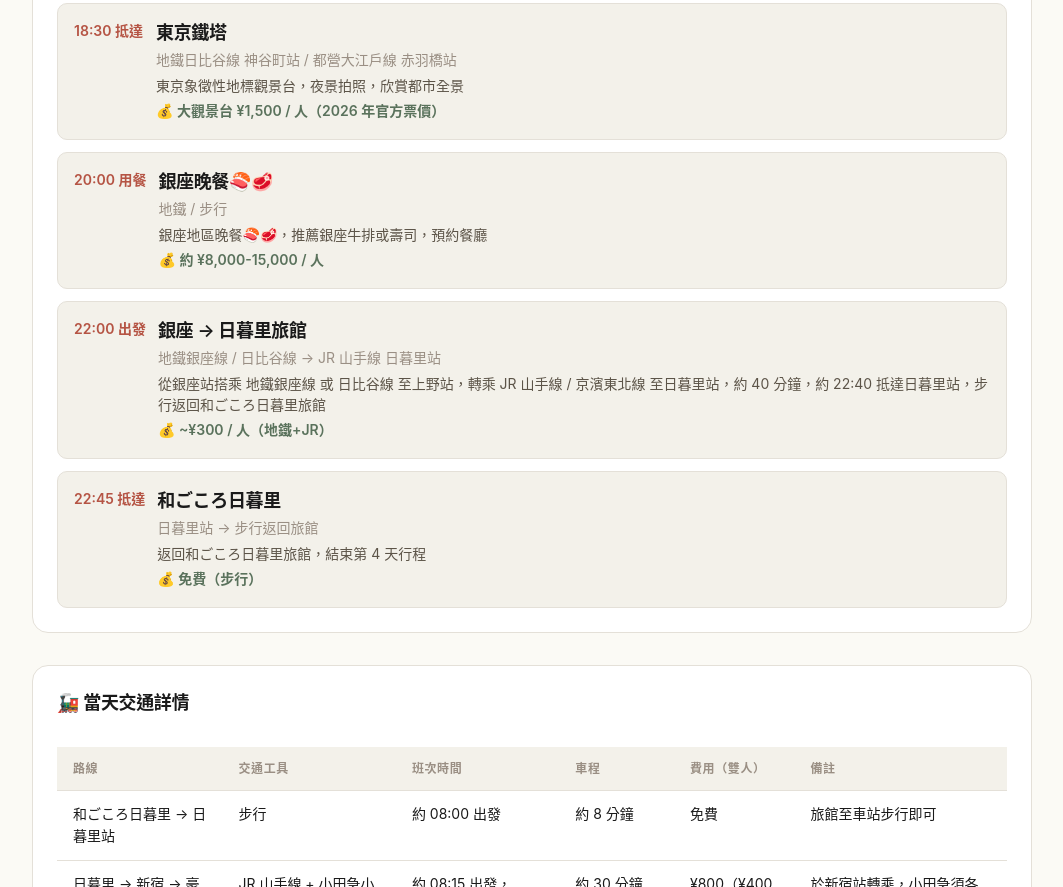
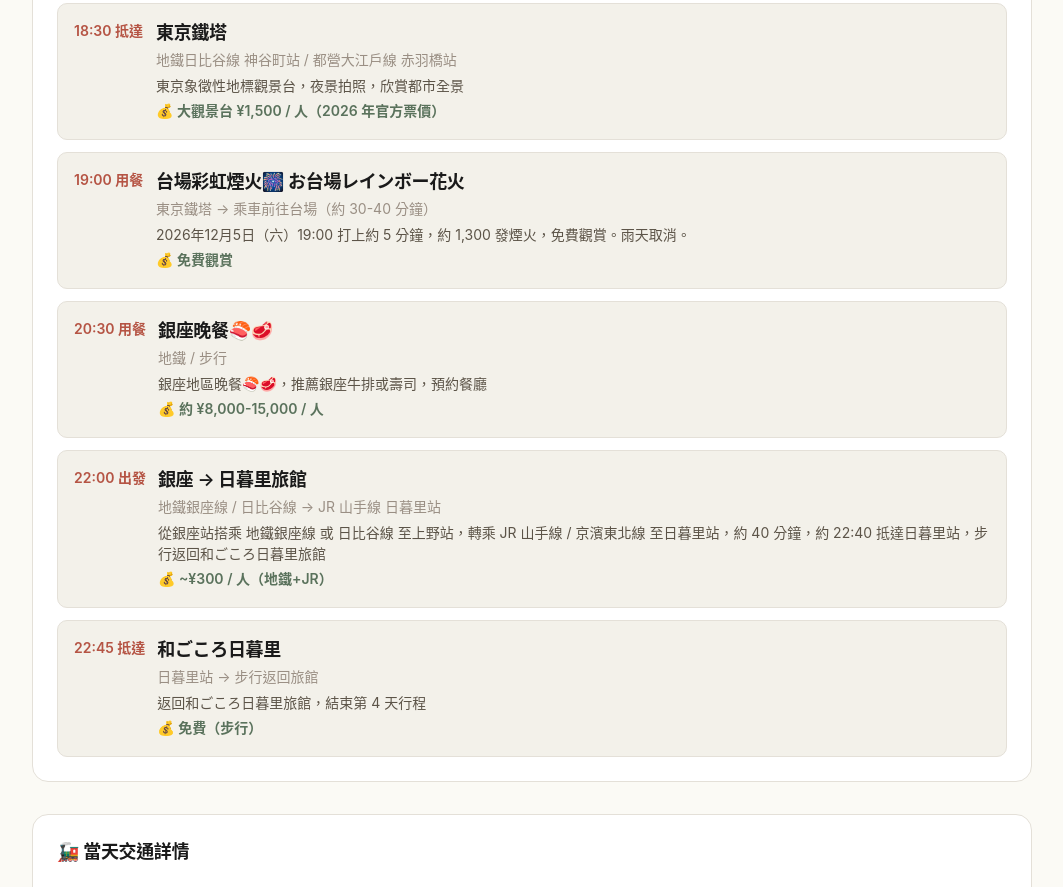
Before and after one commit to dengdualangininder/tokyo-wedding-2026-itinerary, a plain HTML site: page day4.html in a window 1280 px wide. Shown: the part 1913-2800 px from the top of the page, without its empty margins (108-1171 px from the left). Drawn offline with nearby package versions, Linux system fonts and the light colour scheme.

Commit message:
Day 4 加入台場彩虹煙火 (12/5 19:00)
- 行程：東京鐵塔後加入台場彩虹煙火 19:00，銀座晚餐順延至 20:30，回旅館時間調整為 23:00
- 交通表：新增 東京鐵塔→台場、台場→銀座 兩段
- 地圖：新增台場彩虹煙火站點
- 附近景點：新增台場彩虹煙火資訊

```diff
--- a/day4.html
+++ b/day4.html
@@ -25,7 +25,7 @@
     <header class="hero">
       <span class="tag">12/05 (六) · Day 4</span>
       <h1>東京市區深度遊</h1>
-      <p>豪德寺 → 小網神社 → 東京站 → 叙々苑 銀座コリドー店（午餐）→ 丸之內 → 銀座通 → 東京鐵塔 → 銀座晚餐</p>
+      <p>豪德寺 → 小網神社 → 東京站 → 叙々苑 銀座コリドー店（午餐）→ 丸之內 → 銀座通 → 東京鐵塔 → 台場彩虹煙火🎆 → 銀座晚餐</p>
     </header>
 
     <section class="card" aria-label="當天詳細行程">
@@ -131,7 +131,16 @@
           </div>
         </div>
         <div class="station-item">
-          <div class="station-time">20:00 用餐</div>
+          <div class="station-time">19:00 用餐</div>
+          <div class="station-info">
+            <div class="station-name">台場彩虹煙火🎆 お台場レインボー花火</div>
+            <div class="station-transport">東京鐵塔 → 乘車前往台場（約 30-40 分鐘）</div>
+            <div class="station-detail">2026年12月5日（六）19:00 打上約 5 分鐘，約 1,300 發煙火，免費觀賞。雨天取消。</div>
+            <div class="station-cost">💰 免費觀賞</div>
+          </div>
+        </div>
+        <div class="station-item">
+          <div class="station-time">20:30 用餐</div>
           <div class="station-info">
             <div class="station-name">銀座晚餐🍣🥩</div>
             <div class="station-transport">地鐵 / 步行</div>
@@ -174,6 +183,8 @@
             <tr><td>小網神社 → 東京站</td><td>地鐵日比谷線</td><td>約 11:30 出發，12:00 抵達</td><td>約 10 分鐘</td><td>¥340（¥170 × 2）</td><td>直達，無轉乘</td></tr>
             <tr><td>東京站 → 叙々苑銀座コリドー店</td><td>地鐵 / 步行</td><td>12:10 步行前往</td><td>約 10-15 分鐘（步行）</td><td>免費（步行）</td><td>東京站至銀座コリドー步行即可</td></tr>
             <tr><td>叙々苑 → 丸之內 → 銀座通 → 東京鐵塔</td><td>地鐵銀座線 / 日比谷線</td><td>約 15:30 出發，18:30 抵達東京鐵塔</td><td>約 30 分鐘</td><td>¥340（¥170 × 2）</td><td>多站步行或短途地鐵</td></tr>
+            <tr><td>東京鐵塔 → 台場（彩虹煙火）</td><td>地鐵 / 巴士 / 計程車</td><td>約 19:00 出發</td><td>約 30-40 分鐘</td><td>~¥600（¥300 × 2）</td><td>觀賞台場彩虹煙火 19:00~19:05</td></tr>
+            <tr><td>台場 → 銀座（晚餐）</td><td>地鐵 / 計程車</td><td>約 20:30 出發</td><td>約 30-40 分鐘</td><td>~¥600（¥300 × 2）</td><td>銀座晚餐</td></tr>
             <tr><td>銀座 → 日暮里（回程）</td><td>地鐵銀座線 / 日比谷線 → JR 山手線</td><td>約 22:00 出發，22:40 抵達日暮里站</td><td>約 40 分鐘</td><td>~¥600（¥300 × 2）</td><td>建議 23:30 前出發趕末班車</td></tr>
             <tr><td>日暮里站 → 和ごころ日暮里</td><td>步行</td><td>約 22:45 抵達</td><td>約 8 分鐘</td><td>免費</td><td>車站至旅館步行即可</td></tr>
           </tbody>
@@ -200,6 +211,7 @@
         <li><strong>銀座通</strong> — 全天可步行 · 免費 · Chanel 精品櫥窗，銀座六丁目交叉路口，夜景拍照</li>
         <li><strong>東京鐵塔</strong> — 9:00-23:00（22:30 停止入場）· 大觀景台 ¥1,500 / 人（2026 年官方票價）· 東京象徵性地標，夜景拍照聖地</li>
         <li><strong>銀座牛排・壽司晚餐</strong> — 約 17:00-23:00 · 約 ¥8,000-15,000/人 · 建議提前預約餐廳</li>
+        <li><strong>台場彩虹煙火🎆 お台場レインボー花火</strong> — 2026年12月5日（六）19:00～約5分鐘 · 免費觀賞 · 約1,300發煙火，雨天取消 · 📍東京都港區台場 · 最寄駅：ゆりかもめ「お台場海浜公園」駅・「台場」駅</li>
       </ul>
     </section>
 
@@ -244,8 +256,9 @@
         { name: '丸之內步行', lat: 35.6758, lng: 139.7630, type: 'location', time: '15:30 出發', transport: '步行', detail: '東京站周邊丸之內地區散步', cost: '免費' },
         { name: '銀座通', lat: 35.6712, lng: 139.7620, type: 'shopping', time: '17:00 出發', transport: '地鐵銀座線', detail: '銀座通步行，精品櫥窗拍照', cost: '地鐵 ¥170 / 人' },
         { name: '東京鐵塔', lat: 35.6586, lng: 139.7454, type: 'location', time: '18:30 抵達', transport: '地鐵日比谷線 神谷町站', detail: '東京象徵性地標，夜景拍照', cost: '大觀景台 ¥1,500 / 人（2026 年官方票價）' },
-        { name: '銀座晚餐🍣🥩', lat: 35.6712, lng: 139.7620, type: 'restaurant', time: '20:00 用餐', transport: '地鐵 / 步行', detail: '銀座地區晚餐，推薦銀座牛排或壽司', cost: '約 ¥8,000-15,000 / 人' },
-        { name: '和ごころ日暮里', lat: 35.7265, lng: 139.7730, type: 'hotel', time: '22:45 抵達', transport: '地鐵銀座線 / 日比谷線 → JR 山手線', detail: '銀座 → 日暮里站 → 步行返回旅館，建議 23:30 前出發趕末班車', cost: '~¥300 / 人（地鐵+JR）' }
+        { name: '台場彩虹煙火🎆', lat: 35.6257, lng: 139.7720, type: 'food', time: '19:00 用餐', transport: '東京鐵塔 → 乘車前往台場（約 30-40 分鐘）', detail: '2026年12月5日（六）19:00 打上約 5 分鐘，約 1,300 發煙火，免費觀賞。雨天取消。', cost: '免費觀賞' },
+        { name: '銀座晚餐🍣🥩', lat: 35.6712, lng: 139.7620, type: 'restaurant', time: '20:30 用餐', transport: '地鐵 / 步行', detail: '銀座地區晚餐，推薦銀座牛排或壽司', cost: '約 ¥8,000-15,000 / 人' },
+        { name: '和ごころ日暮里', lat: 35.7265, lng: 139.7730, type: 'hotel', time: '23:00 抵達', transport: '地鐵銀座線 / 日比谷線 → JR 山手線', detail: '銀座 → 日暮里站 → 步行返回旅館，結束第 4 天行程', cost: '~¥300 / 人（地鐵+JR）' }
       ];
 
       const map = L.map('map-container', {
```
